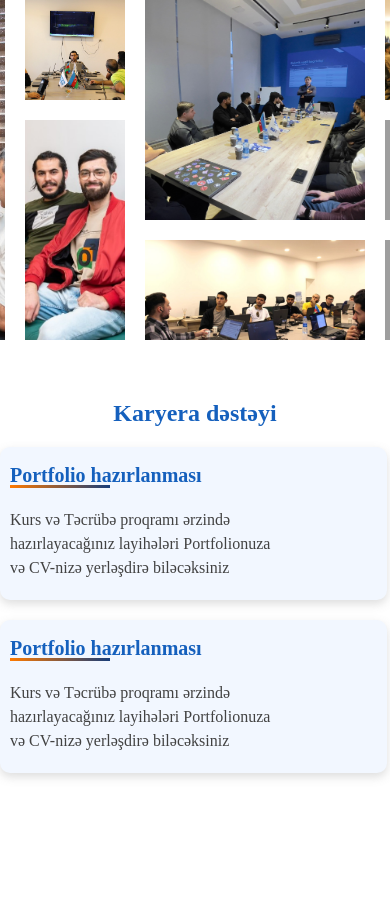
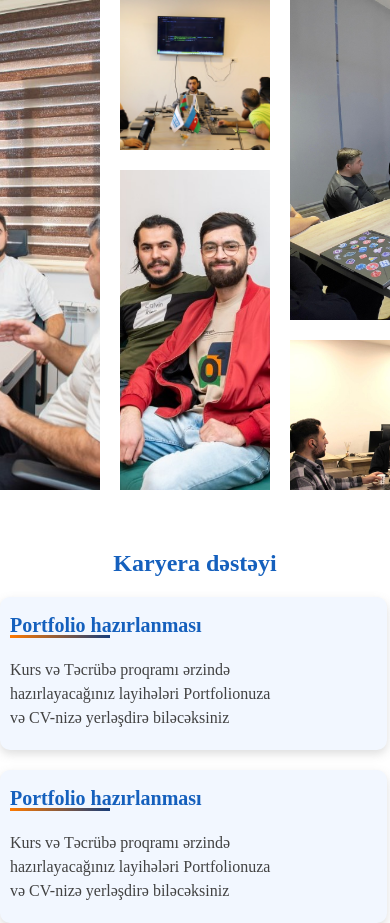
Before and after one commit to m1mmdli56/task18, a plain HTML site: page index.html in a window 390 px wide. Shown: the top 923 px of the page. Before the commit the page ends 844 px from the top, so only its background shows below. Drawn offline with Linux system fonts and the light colour scheme; grey boxes are pictures that could not be loaded.

Commit message:
update grid layout in .container for improved responsiveness

```diff
--- a/CSS/style.css
+++ b/CSS/style.css
@@ -7,8 +7,8 @@
 .container {
     display: grid;
     justify-content: center;
-    grid-template-columns: repeat(9, 100px);
-    grid-template-rows: repeat(3, 100px);
+    grid-template-columns: repeat(7, 150px);
+    grid-template-rows: repeat(3, 150px);
     gap: 20px;
 }
 
```
